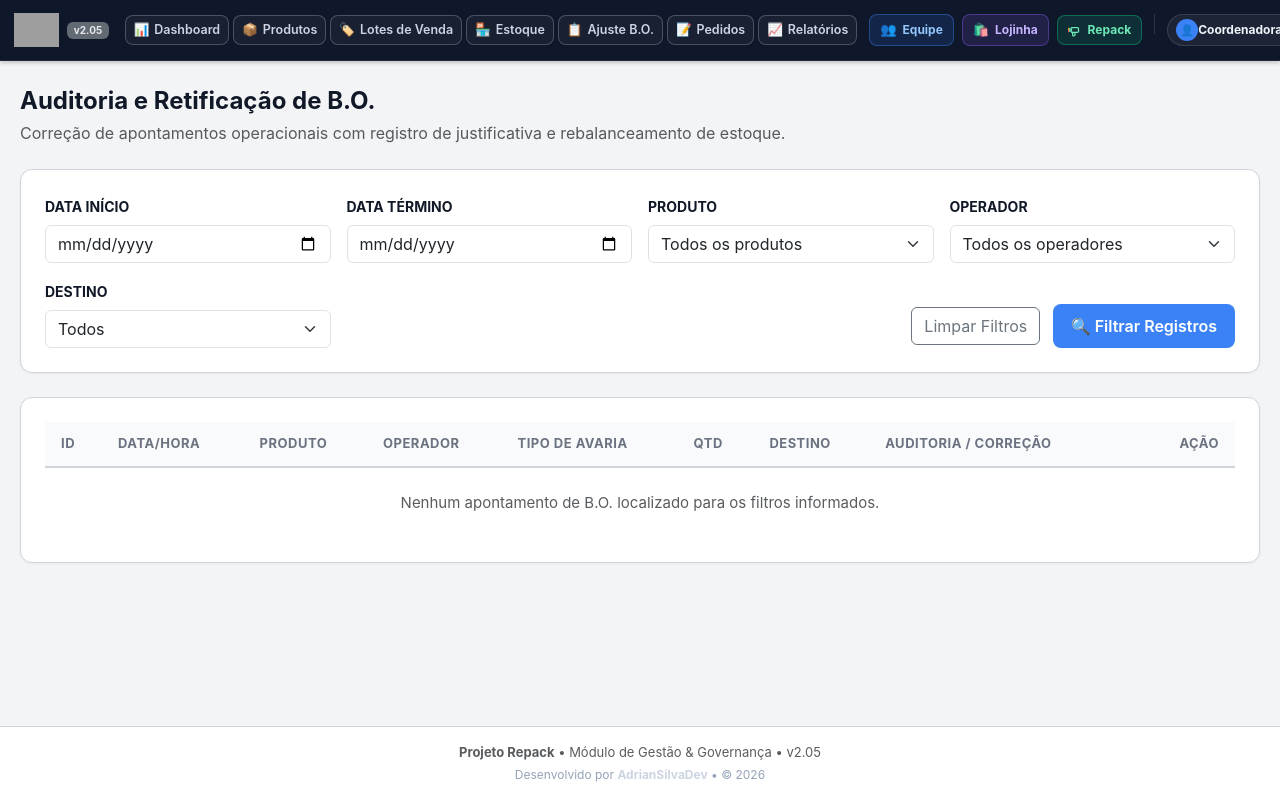
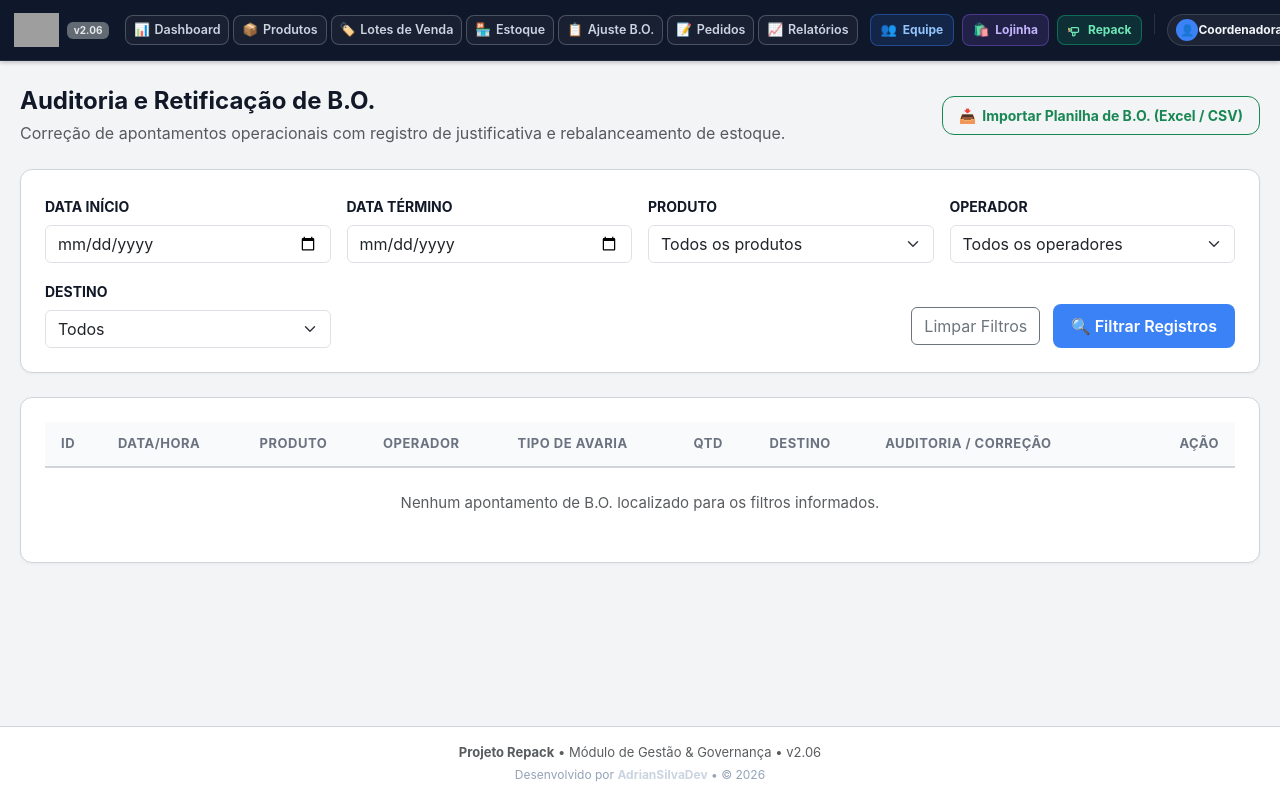
Before and after one commit to devAdriansilva/projeto_repack, a PHP site: page /app/views/gestao/correcao_bo.php in a window 1280 px wide. Run offline with PHP 8.4, Linux system fonts and the light colour scheme; the template is opened without the code that fills it, so the values that code supplies are empty; grey boxes are pictures that could not be loaded.

Commit message:
feat(gestao): exibir botao de importar planilha de B.O. no Dashboard e na aba B.O. com abertura automatica (v2.06)

```diff
--- a/app/config/config.php
+++ b/app/config/config.php
@@ -34,7 +34,7 @@ define('DB_CHARSET', 'utf8mb4');
 
 // Configurações da Aplicação e Regras de Negócio
 define('APP_NAME', 'Projeto Repack');
-define('APP_VERSION', 'v2.05');
+define('APP_VERSION', 'v2.06');
 define('APP_ENV', getenv('APP_ENV') ?: 'development'); // 'development' ou 'production'
 
 // Auto-detecção inteligente de APP_URL (suporta raiz '/', Alwaysdata, localhost e subpastas)
--- a/app/views/gestao/correcao_bo.php
+++ b/app/views/gestao/correcao_bo.php
@@ -9,10 +9,16 @@ declare(strict_types=1);
 require __DIR__ . '/../layouts/gestao_header.php';
 ?>
 
-<div class="d-flex justify-content-between align-items-center mb-4">
+<div class="d-flex justify-content-between align-items-center mb-4 flex-wrap gap-2">
     <div>
         <h1 class="headline-lg mb-1">Auditoria e Retificação de B.O.</h1>
         <p class="body-md text-muted mb-0">Correção de apontamentos operacionais com registro de justificativa e rebalanceamento de estoque.</p>
+    </div>
+    <div class="d-flex align-items-center gap-2">
+        <a href="<?= APP_URL ?>/gestao/estoque?importar=1" class="btn btn-outline-success fw-bold px-3 py-2" style="border-radius: 12px; font-size: 14px; text-decoration: none; display: inline-flex; align-items: center; gap: 6px;">
+            <span>📥</span>
+            <span>Importar Planilha de B.O. (Excel / CSV)</span>
+        </a>
     </div>
 </div>
 
--- a/app/views/gestao/dashboard.php
+++ b/app/views/gestao/dashboard.php
@@ -116,6 +116,11 @@ $labelsTipoAvaria = [
     </div>
 
     <div class="d-flex align-items-center gap-2 flex-wrap">
+        <a href="<?= APP_URL ?>/gestao/estoque?importar=1" class="btn btn-outline-success fw-bold px-3 py-2 shadow-sm" style="border-radius: 10px; font-size: 13.5px; text-decoration: none; display: inline-flex; align-items: center; gap: 6px; min-height: 46px; background: #FFFFFF;" title="Importar planilha de quebras e avarias (Excel / CSV)">
+            <span>📥</span>
+            <span>Importar B.O. (Excel / CSV)</span>
+        </a>
+
         <div class="d-flex align-items-center gap-2 bg-white px-3 py-2 rounded-3 border shadow-sm" style="min-height: 46px;">
             <div class="form-check form-switch m-0" style="min-height: auto;">
                 <input class="form-check-input" type="checkbox" role="switch" id="switchAutoRefresh" checked style="cursor: pointer; transform: scale(1.15);">
--- a/public/service-worker.js
+++ b/public/service-worker.js
@@ -3,7 +3,7 @@
  * Baseado estritamente em docs/FSD.md e AGENTS.md
  */
 
-const CACHE_NAME = 'repack-pwa-v2.05';
+const CACHE_NAME = 'repack-pwa-v2.06';
 
 // Determina dinamicamente o caminho base a partir do escopo registrado do Repack
 const SCOPE_URL = new URL(self.registration.scope);
```
Also changed, not shown: app/views/gestao/estoque.php (+8 -0 lines), docs/STATUS.md (+13 -5 lines).
